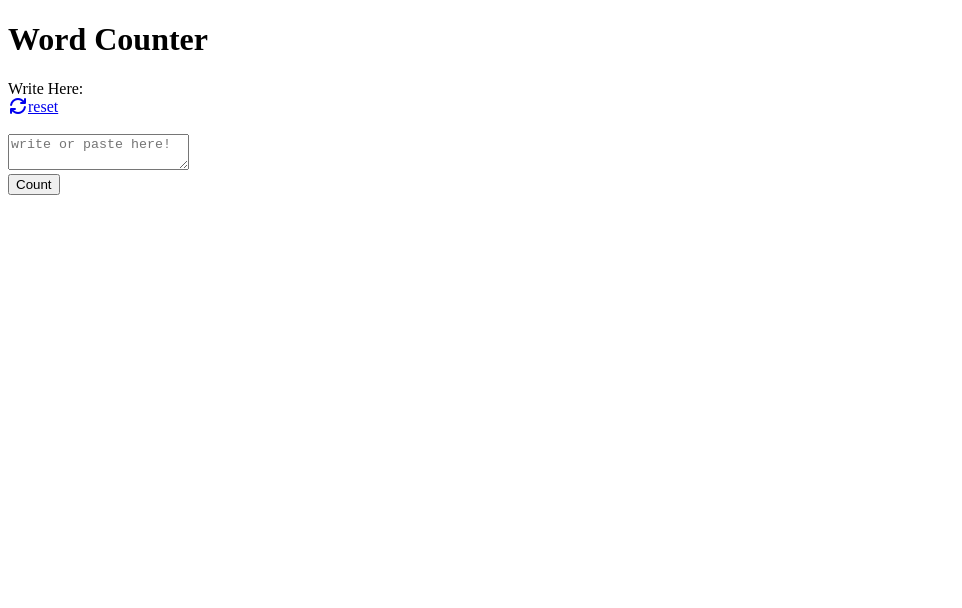
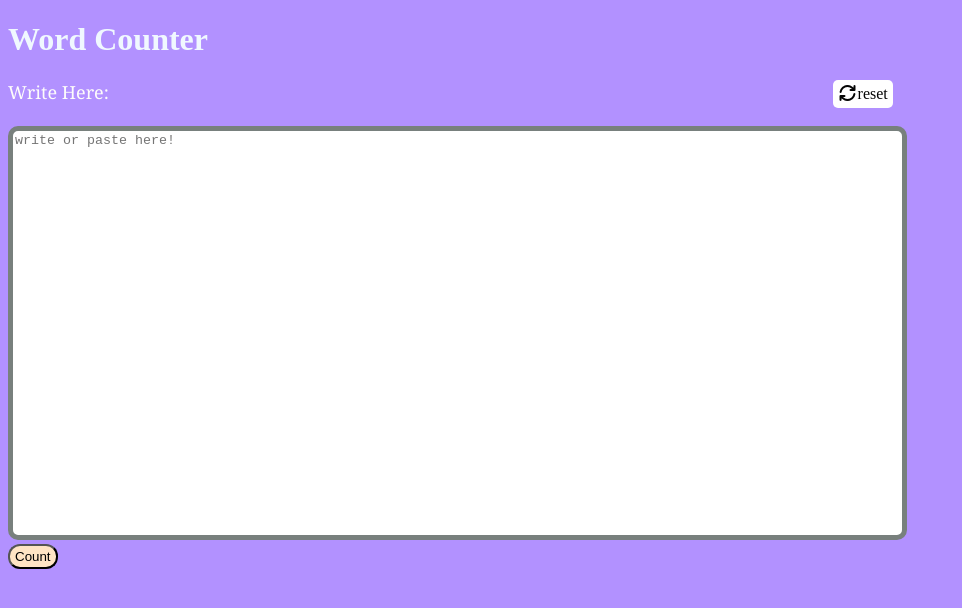
Before and after one commit to Sanny1921/wordcounter, a plain HTML site: page index.html in a window 1280 px wide. Shown: the whole page, without its empty margins (0-962 px from the left). Drawn offline with Linux system fonts and the light colour scheme; files that its build step writes are made by us from their sources; the site is published under a folder, as on GitHub Pages, so addresses that start at the root find nothing.

Commit message:
Update index.html

```diff
--- a/index.html
+++ b/index.html
@@ -6,8 +6,8 @@
     <title>WordCounter</title>
     <link rel="stylesheet" href="https://cdnjs.cloudflare.com/ajax/libs/font-awesome/7.0.1/css/all.min.css" />
 
-    <link rel="stylesheet" href="/word-count/style.css"/>
-    <link rel="stylesheet" href="/word-count/mobile.css"/>
+    <link rel="stylesheet" href="./word-count/style.css"/>
+    <link rel="stylesheet" href="./word-count/mobile.css"/>
 
 </head>
 <body>
@@ -30,7 +30,7 @@
 
         <p id="kok"></p>
 
-        <script src="/word-count/index.js"></script>
+        <script src="./word-count/index.js"></script>
 
 
     </div>
```
